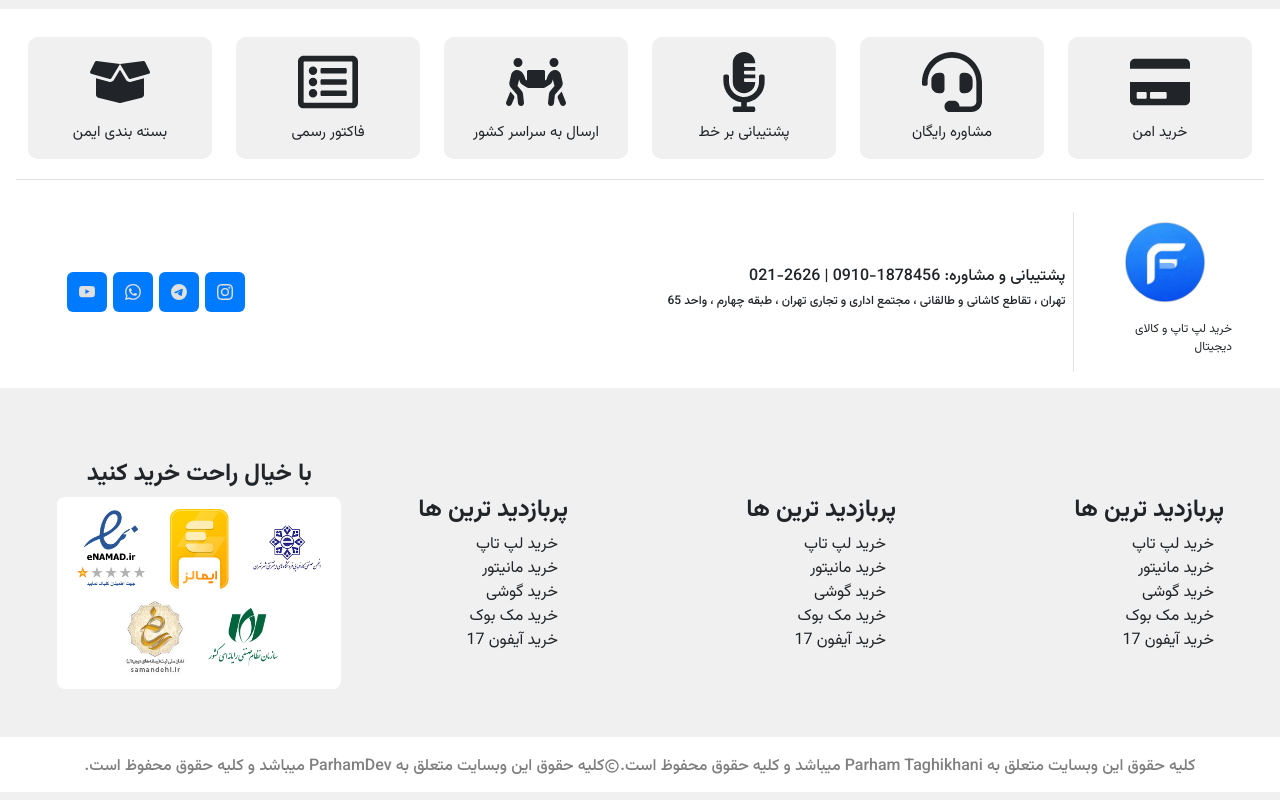
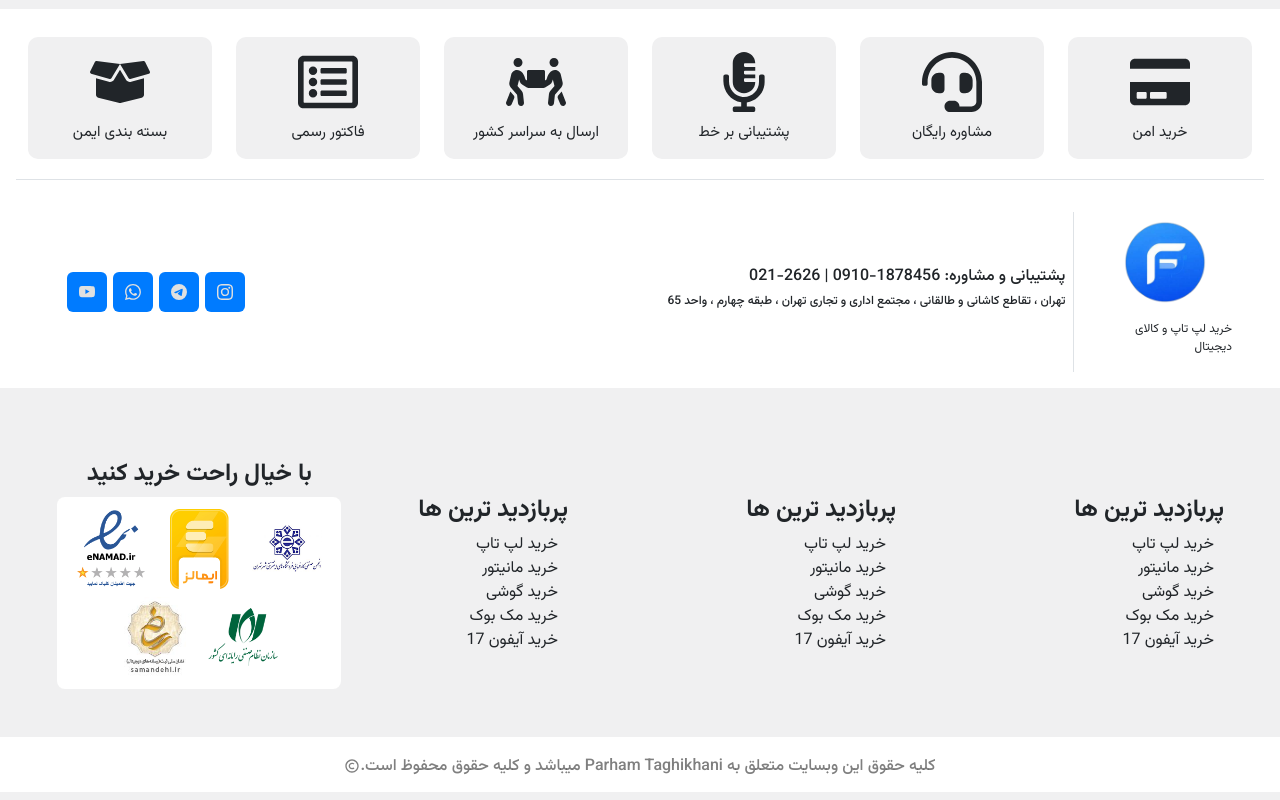
Before and after one commit to Parham-Codes/ForTech, a React (Vite) app: page /ForTech/login in a window 1280 px wide. Shown: the part 611-1411 px from the top of the page. Built offline with nearby package versions, Linux system fonts and the light colour scheme; no server answers.

Commit message:
Fix Card Loading

```diff
--- a/src/components/footer/footer/footer.jsx
+++ b/src/components/footer/footer/footer.jsx
@@ -155,7 +155,6 @@ function Footer() {
         <span>
           <BiCopyright />
         </span>
-        کلیه حقوق این وبسایت متعلق به ParhamDev میباشد و کلیه حقوق محفوظ است.
       </h6>
     </div>
   );
```
